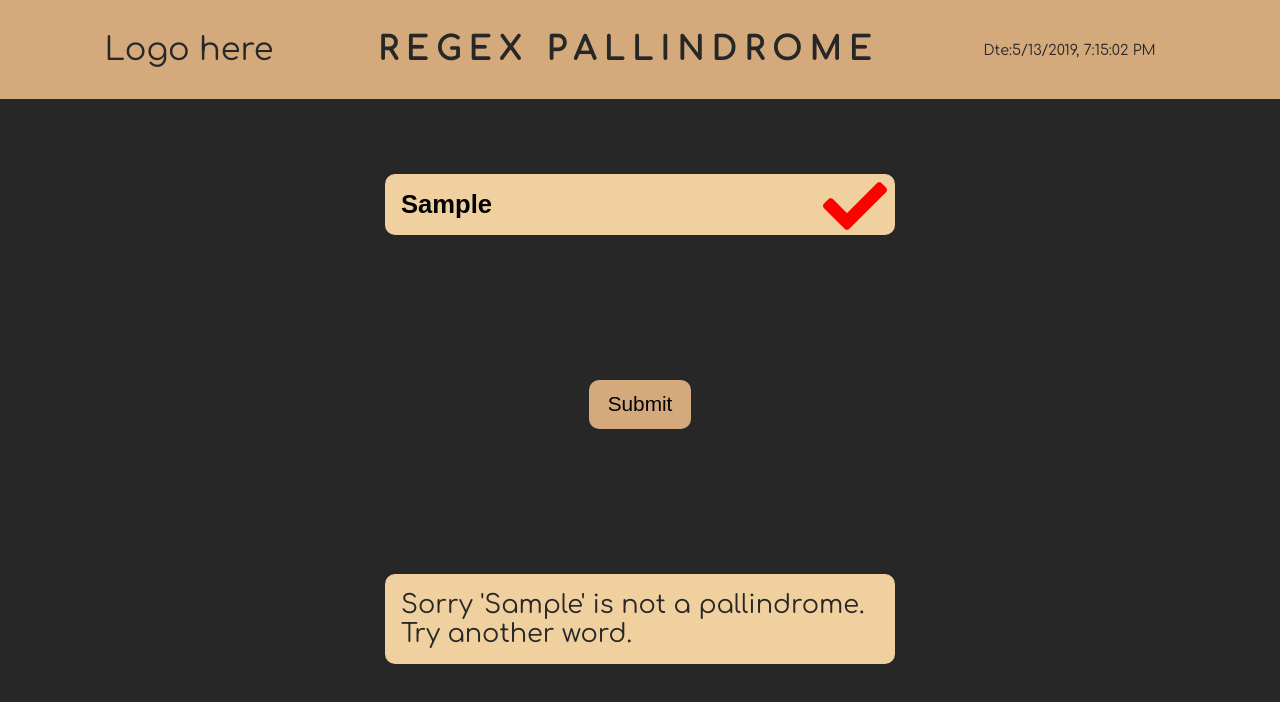
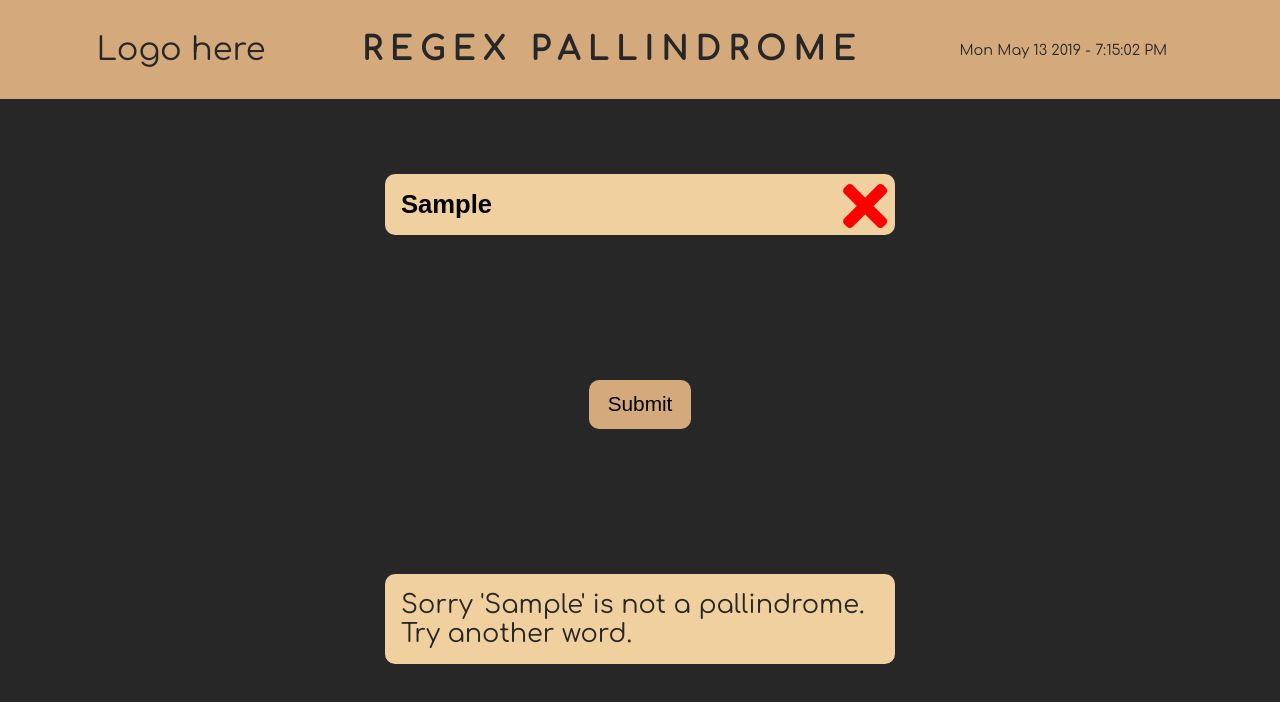
Before and after one commit to lexyking/Javascript-challenges, a plain HTML site: page Regex-Pallindrome/index.html in a window 1280 px wide. Both pictures are taken after typing "Sample" into the empty fields and a click on the button "Submit". Drawn offline with Linux system fonts and the light colour scheme.

Commit message:
the js of the project

```diff
--- a/Regex-Pallindrome/index.html
+++ b/Regex-Pallindrome/index.html
@@ -16,7 +16,8 @@
     <header class="header">
         <div class="log">Logo here</div>
         <p class="title">Regex Pallindrome</p>
-        <div class="date">Dte:<span class="currentDate"></span></div>
+        <div class="date"><span class="currentDate"></span> -
+            <span class="currentTime"></span></div>
     </header>
     <main class="container">
         <section class="mainSection">
--- a/Regex-Pallindrome/index.js
+++ b/Regex-Pallindrome/index.js
@@ -2,11 +2,13 @@ const entry = document.querySelector('.inputString');
 const submitBtn = document.querySelector('.submitBtn');
 const exit = document.querySelector('.exit p');
 const date = document.querySelector('.currentDate');
+const time = document.querySelector('.currentTime');
 const rightWrong = document.querySelectorAll('.entry i');
 
 
 setInterval(() => {
-    date.innerHTML = new Date().toLocaleString();
+    date.innerHTML = new Date().toDateString();
+    time.innerHTML = new Date().toLocaleTimeString();
 
 }, 1000)
 
@@ -14,19 +16,19 @@ submitBtn.addEventListener('click', () => {
     if (isValid(entry.value)) {
 
         if (checkPallindrome(entry.value)) {
-
             rightWrong[0].setAttribute('class', 'fas fa-2x fa-check checkedRight');
             console.log(rightWrong[0]);
             return exit.innerHTML = 'Congratulations';
         } else {
-            rightWrong[1].setAttribute('class', 'fas fa-2x fa-check checkedWrong');
-            return exit.innerHTML = `Sorry '${entry.value}' is not a pallindrome. Try another word.`
+            exit.parentElement.setAttribute('class', 'exit wrongbg');
+            console.log(exit.parentElement);
+            rightWrong[1].setAttribute('class', 'fas fa-2x fa-times checkedWrong');
+            return (exit.innerHTML = `Sorry '${entry.value}' is not a pallindrome. Try another word.`);
         }
 
     } else {
-        alert('Please Write a word...')
+        alert('Please Write a word...');
     }
-
 
 })
 
@@ -34,9 +36,10 @@ entry.addEventListener('click', () => {
     entry.value = '';
     exit.innerHTML = '';
     rightWrong[0].setAttribute('class', 'fas fa-2x fa-check checkedRight visible');
-    rightWrong[1].setAttribute('class', 'fas fa-2x fa-check checkedWrong visible');
+    rightWrong[1].setAttribute('class', 'fas fa-2x fa-times checkedWrong visible');
     console.log('hello')
-})
+});
+
 
 const isValid = str => {
 
--- a/Regex-Pallindrome/style.css
+++ b/Regex-Pallindrome/style.css
@@ -36,7 +36,7 @@ body {
 .date{
     /* border: 2px solid; */
     height: 100%;
-    width: 12rem;
+    width: 14rem;
     font-size: .9rem;
     align-self: center;
 }
@@ -90,6 +90,10 @@ body {
 
 }
 
+/* .wrongbg{
+    background: red;
+} */
+
 .submitBtn{
     margin: auto;
     width: 20%;
```
